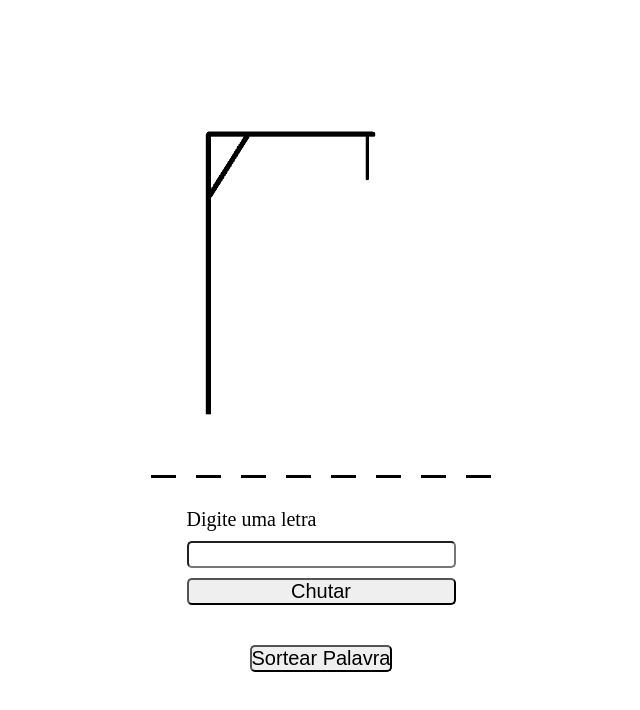
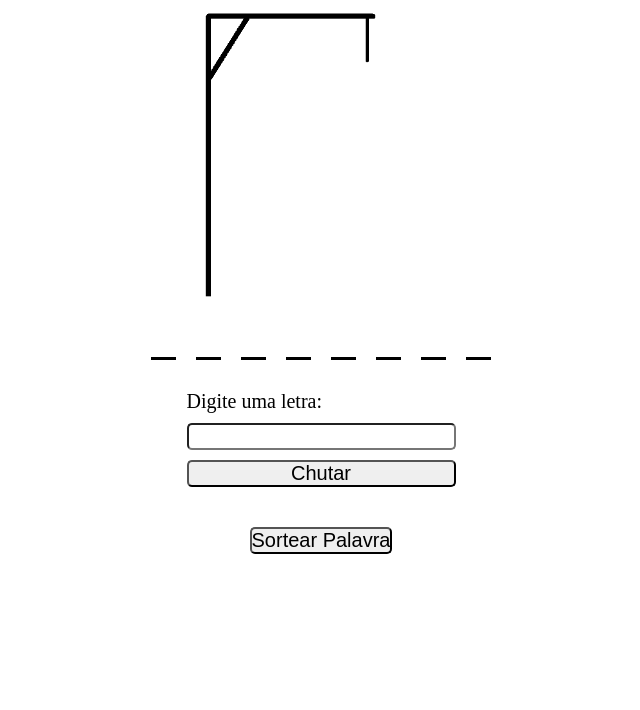
Before and after one commit to otaviozerotwo/jogo_forca_jquery, a plain HTML site: page index.html in a window 1280 px wide. Both pictures are taken after a click on the button "Sortear Palavra". Shown: the whole page, without its empty margins (319-959 px from the left). Drawn offline with Linux system fonts and the light colour scheme.

Commit message:
ajustes front-end

```diff
--- a/css/style.css
+++ b/css/style.css
@@ -4,12 +4,11 @@
 }
 
 .container{
-    /* background: blueviolet; */
     display: flex;
     flex-direction: column;
     align-items: center;
     justify-content: center;
-    height: 100vh;
+    height: 100%;
 }
 
 .imagens, .chute{
@@ -36,6 +35,10 @@
     border-radius: 5px;
 }
 
+.sortear-palavra{
+    height: 45%;
+}
+
 .palavra, .palavra-visivel{
     display: flex;
 }
--- a/index.html
+++ b/index.html
@@ -15,7 +15,7 @@
             <div id="palavra" class="palavra"> </div>
 
             <div class="chute">
-                <label id="label"> Digite uma letra</label>
+                <label id="label"> Digite uma letra: </label>
                 <input type="text" id="input-letra" maxlength="1">
                 <button id="botao-chutar"> Chutar </button>
             </div>
--- a/js/main.js
+++ b/js/main.js
@@ -19,9 +19,12 @@ $(document).ready(function(){
     var imagem = 1;
     var chances = 6;
 
+    $('.chute').hide();
+
     $('#botao-sortear').click(function(){
         jogoIniciado = true;
 
+        $('.chute').show();
         $('.imagens').html('<img src="imgs/forca_1.png" width="300px" alt="Forca">');
         $('#input-letra').val("");
         $('.palavra').empty();
```
